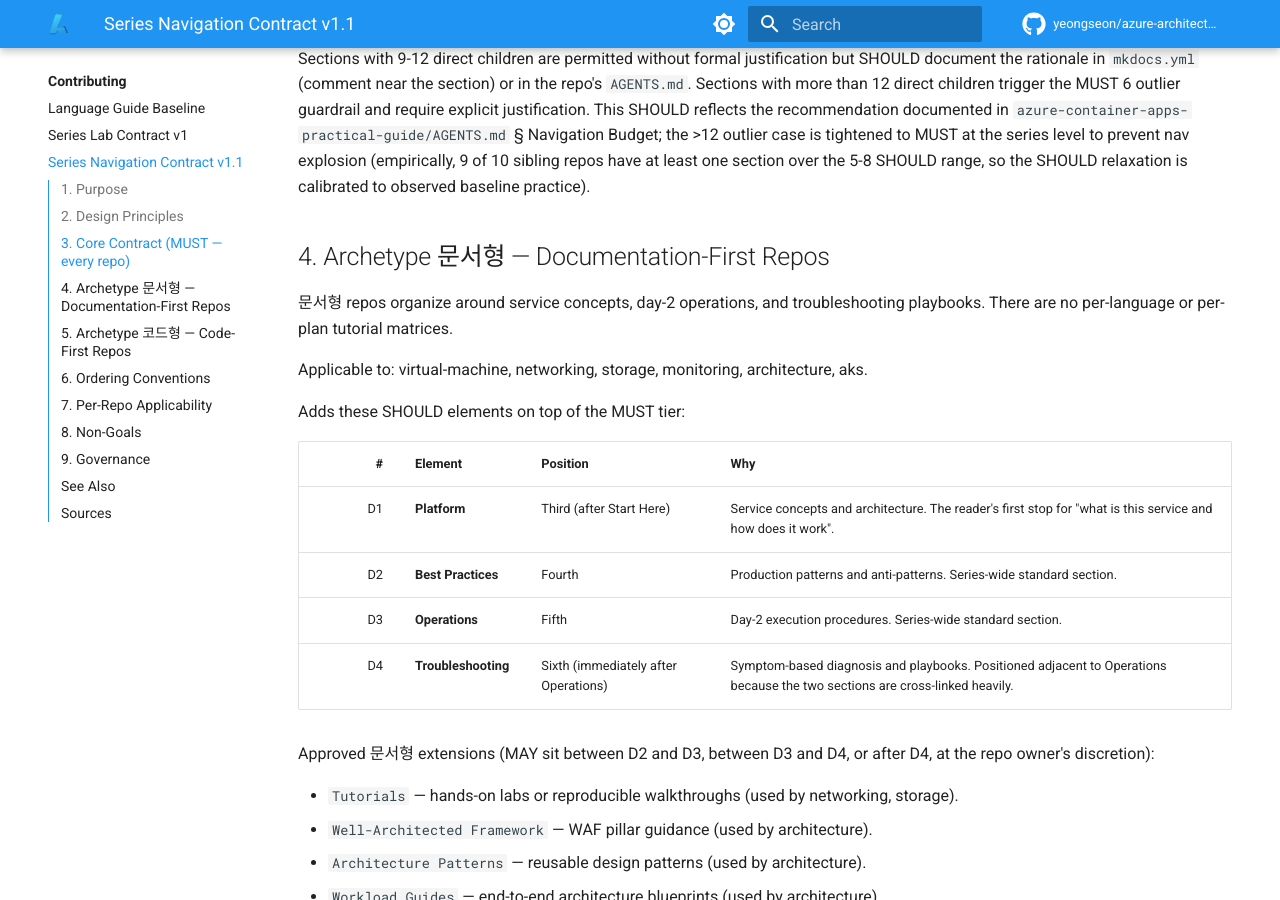
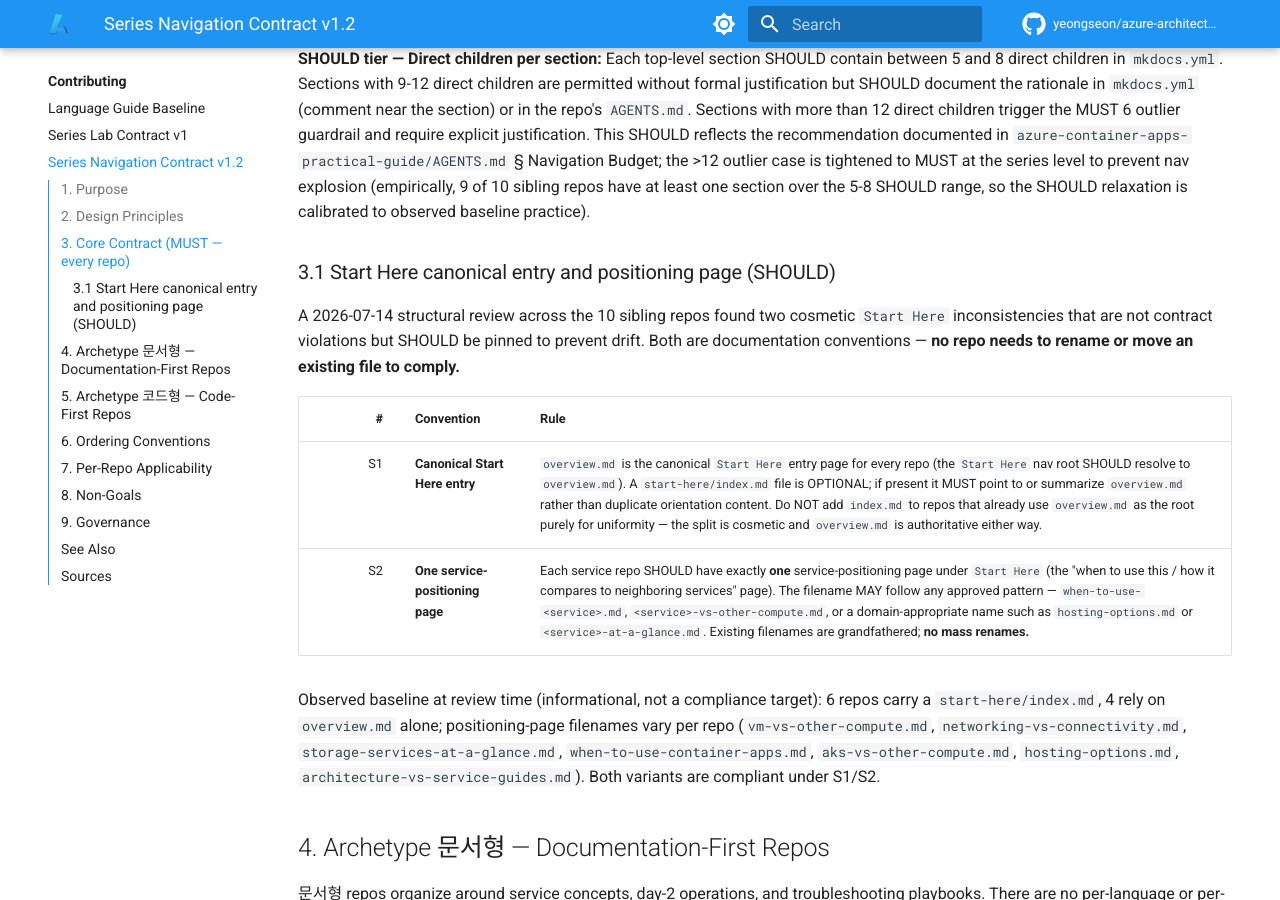
Before and after one commit to yeongseon/azure-architecture-practical-guide, an MkDocs documentation site: the page built from docs/contributing/series-nav-contract.md, in a window 1280 px wide and 900 px high, scrolled down 3007 px. Built offline with MkDocs 1.6.1 and Material for MkDocs 9.7.7, drawn with Linux system fonts in a browser that asks for light colours; comment, search, counter and statistics services are not loaded; some of the changed text lies outside the part shown.

Commit message:
docs(contributing): add Start Here canonical-entry + positioning-page conventions to nav contract v1.2 (#55)

```diff
--- a/docs/contributing/series-nav-contract.md
+++ b/docs/contributing/series-nav-contract.md
@@ -1,8 +1,8 @@
-# Series Navigation Contract v1.1
+# Series Navigation Contract v1.2
 
 Series-wide contract defining what the top-level `mkdocs.yml` navigation MUST, SHOULD, and MAY contain across the Azure Practical Guide series, plus two structural archetypes (documentation-first and code-first) that keep archetype-appropriate depth without forcing identical navigation.
 
-**Status**: v1.1 — approved via Oracle strategic review 2026-07-09 (Wave 2 Phase 3.7). Amended 2026-07-09 to (a) allow archetype extensions to sit between D2 and D3 (Wave 2 Phase 3.10) and (b) relax the direct-children-per-section budget from MUST to SHOULD while adding a >12 outlier MUST guardrail (Wave 2 Phase 3.11).
+**Status**: v1.2 — approved via Oracle strategic review 2026-07-09 (Wave 2 Phase 3.7). Amended 2026-07-09 to (a) allow archetype extensions to sit between D2 and D3 (Wave 2 Phase 3.10) and (b) relax the direct-children-per-section budget from MUST to SHOULD while adding a >12 outlier MUST guardrail (Wave 2 Phase 3.11). Amended 2026-07-14 to add § 3.1 (Start Here canonical entry + one service-positioning page SHOULD conventions) from the 10-repo structural review.
 **Scope**: 10 sibling `azure-*-practical-guide` repos.
 **Predecessors**:
 
@@ -60,6 +60,17 @@ Every repo's `mkdocs.yml` nav MUST contain the following elements. Element names
 Elements 1-4 are position-enforcing. Elements 5-6 are budget-enforcing. All six are MUST — a repo failing any of them fails the contract.
 
 **SHOULD tier — Direct children per section:** Each top-level section SHOULD contain between 5 and 8 direct children in `mkdocs.yml`. Sections with 9-12 direct children are permitted without formal justification but SHOULD document the rationale in `mkdocs.yml` (comment near the section) or in the repo's `AGENTS.md`. Sections with more than 12 direct children trigger the MUST 6 outlier guardrail and require explicit justification. This SHOULD reflects the recommendation documented in `azure-container-apps-practical-guide/AGENTS.md` § Navigation Budget; the >12 outlier case is tightened to MUST at the series level to prevent nav explosion (empirically, 9 of 10 sibling repos have at least one section over the 5-8 SHOULD range, so the SHOULD relaxation is calibrated to observed baseline practice).
+
+### 3.1 Start Here canonical entry and positioning page (SHOULD)
+
+A 2026-07-14 structural review across the 10 sibling repos found two cosmetic `Start Here` inconsistencies that are not contract violations but SHOULD be pinned to prevent drift. Both are documentation conventions — **no repo needs to rename or move an existing file to comply.**
+
+| # | Convention | Rule |
+|---:|---|---|
+| S1 | **Canonical Start Here entry** | `overview.md` is the canonical `Start Here` entry page for every repo (the `Start Here` nav root SHOULD resolve to `overview.md`). A `start-here/index.md` file is OPTIONAL; if present it MUST point to or summarize `overview.md` rather than duplicate orientation content. Do NOT add `index.md` to repos that already use `overview.md` as the root purely for uniformity — the split is cosmetic and `overview.md` is authoritative either way. |
+| S2 | **One service-positioning page** | Each service repo SHOULD have exactly **one** service-positioning page under `Start Here` (the "when to use this / how it compares to neighboring services" page). The filename MAY follow any approved pattern — `when-to-use-<service>.md`, `<service>-vs-other-compute.md`, or a domain-appropriate name such as `hosting-options.md` or `<service>-at-a-glance.md`. Existing filenames are grandfathered; **no mass renames.** |
+
+Observed baseline at review time (informational, not a compliance target): 6 repos carry a `start-here/index.md`, 4 rely on `overview.md` alone; positioning-page filenames vary per repo (`vm-vs-other-compute.md`, `networking-vs-connectivity.md`, `storage-services-at-a-glance.md`, `when-to-use-container-apps.md`, `aks-vs-other-compute.md`, `hosting-options.md`, `architecture-vs-service-guides.md`). Both variants are compliant under S1/S2.
 
 ## 4. Archetype 문서형 — Documentation-First Repos
 
@@ -153,7 +164,7 @@ Any repo that adds a new top-level section beyond its archetype's SHOULD tier MU
 ## 8. Non-Goals
 
 - Not requiring identical section vocabulary across the series (`Tutorials` vs `Language Guides` vs `SDK Guides` remains repo-specific within the archetype's SHOULD tier).
-- Not requiring identical `Start Here` sub-navigation. The MUST criterion is only that Start Here contains `overview.md`, `learning-paths.md`, `repository-map.md`; additional pages are repo-specific per the series Start Here Rules.
+- Not requiring identical `Start Here` sub-navigation. The MUST criterion is only that Start Here contains `overview.md`, `learning-paths.md`, `repository-map.md`; additional pages are repo-specific per the series Start Here Rules. See § 3.1 for the SHOULD conventions on the canonical entry page and the single service-positioning page.
 - Not deprecating Container Apps' or Functions' oversized navigation. Both are pre-approved exceptions and the contract commits to progressive hub-page migration, not immediate collapse.
 - Not standardizing sidebar theming, breadcrumb configuration, or Material for MkDocs plugin selection. Those are repo-specific.
 - Not selecting a single spelling for section names in non-English locales. Repo owners MAY translate section names in localized README variants; the English `mkdocs.yml` nav strings remain authoritative for review purposes.
```
